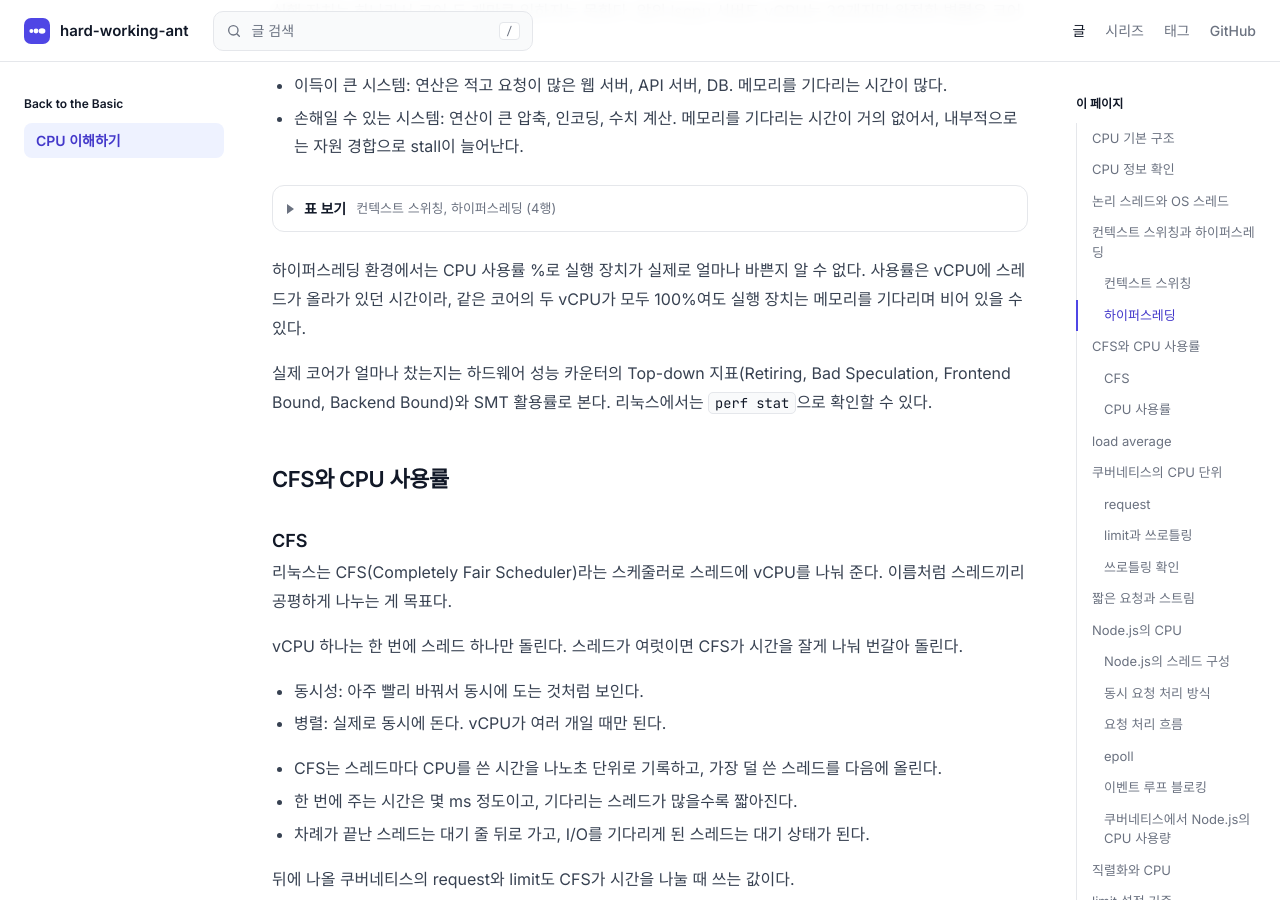
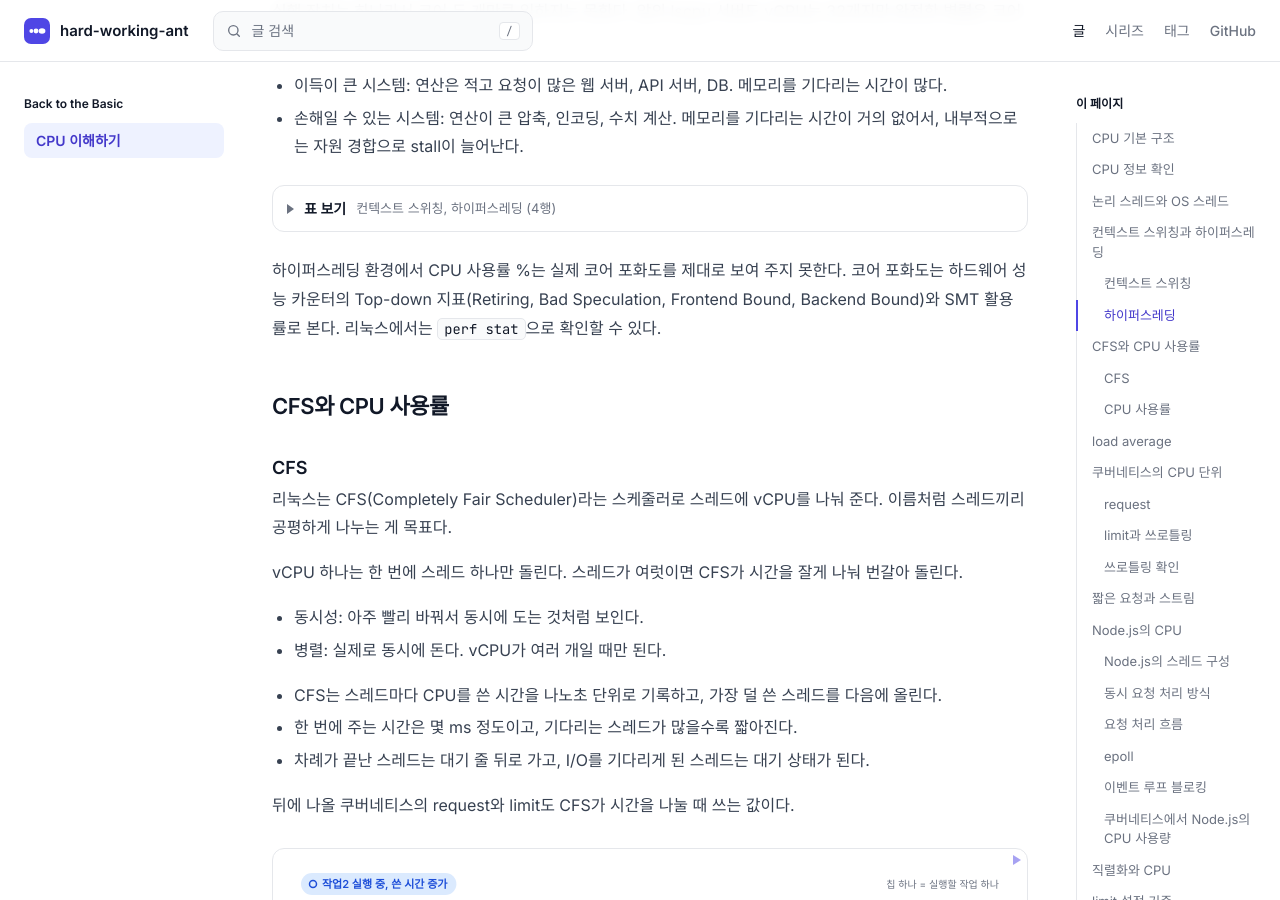
Before and after one commit to kimjanghyun1010/hard-working-ant, a Jekyll site: the page built from _posts/2026-10-25-k8s-cpu-request-limit.md, in a window 1280 px wide and 900 px high, scrolled down 4725 px. Built offline with Jekyll 4.4.1, drawn with Linux system fonts in a browser that asks for light colours.

Commit message:
CPU post: shorten HT usage note to one line
Co-Authored-By: Claude Opus 5.5 <noreply@anthropic.com>

```diff
--- a/_posts/2026-10-25-k8s-cpu-request-limit.md
+++ b/_posts/2026-10-25-k8s-cpu-request-limit.md
@@ -141,9 +141,8 @@ CPU는 명령 하나를 1ns보다 짧게 처리하지만, 메모리에서 데이
 | 레지스터 | 저장했다가 다시 불러온다 | vCPU마다 한 벌씩 따로 있다 |
 | 바꾸는 비용 | 수 µs | 거의 없다 |
 
-하이퍼스레딩 환경에서는 CPU 사용률 %로 실행 장치가 실제로 얼마나 바쁜지 알 수 없다. 사용률은 vCPU에 스레드가 올라가 있던 시간이라, 같은 코어의 두 vCPU가 모두 100%여도 실행 장치는 메모리를 기다리며 비어 있을 수 있다.
-
-실제 코어가 얼마나 찼는지는 하드웨어 성능 카운터의 Top-down 지표(Retiring, Bad Speculation, Frontend Bound, Backend Bound)와 SMT 활용률로 본다. 리눅스에서는 `perf stat`으로 확인할 수 있다.
+하이퍼스레딩 환경에서 CPU 사용률 %는 실제 코어 포화도를 제대로 보여 주지 못한다.
+코어 포화도는 하드웨어 성능 카운터의 Top-down 지표(Retiring, Bad Speculation, Frontend Bound, Backend Bound)와 SMT 활용률로 본다. 리눅스에서는 `perf stat`으로 확인할 수 있다.
 
 ## CFS와 CPU 사용률
 
```
